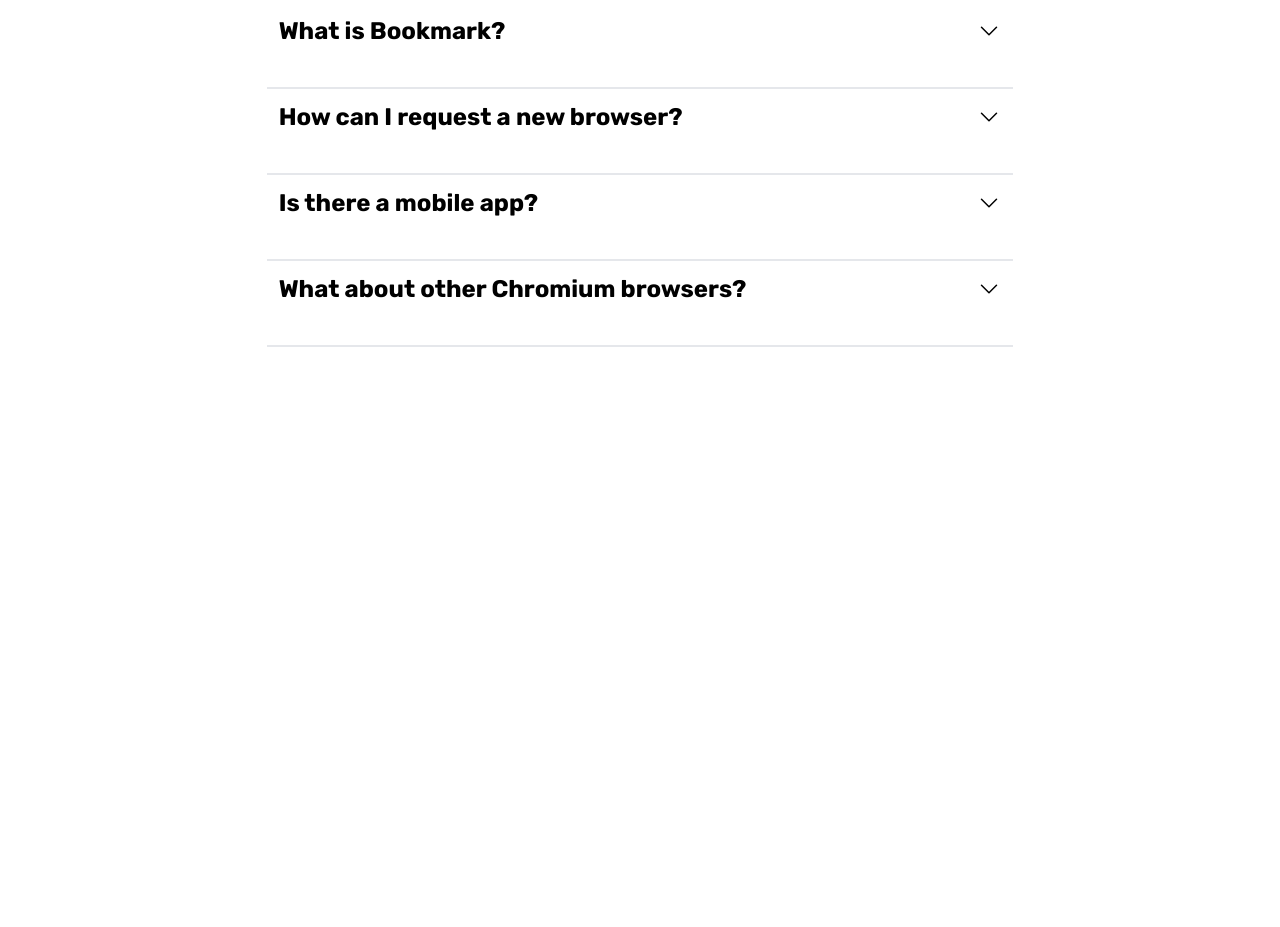
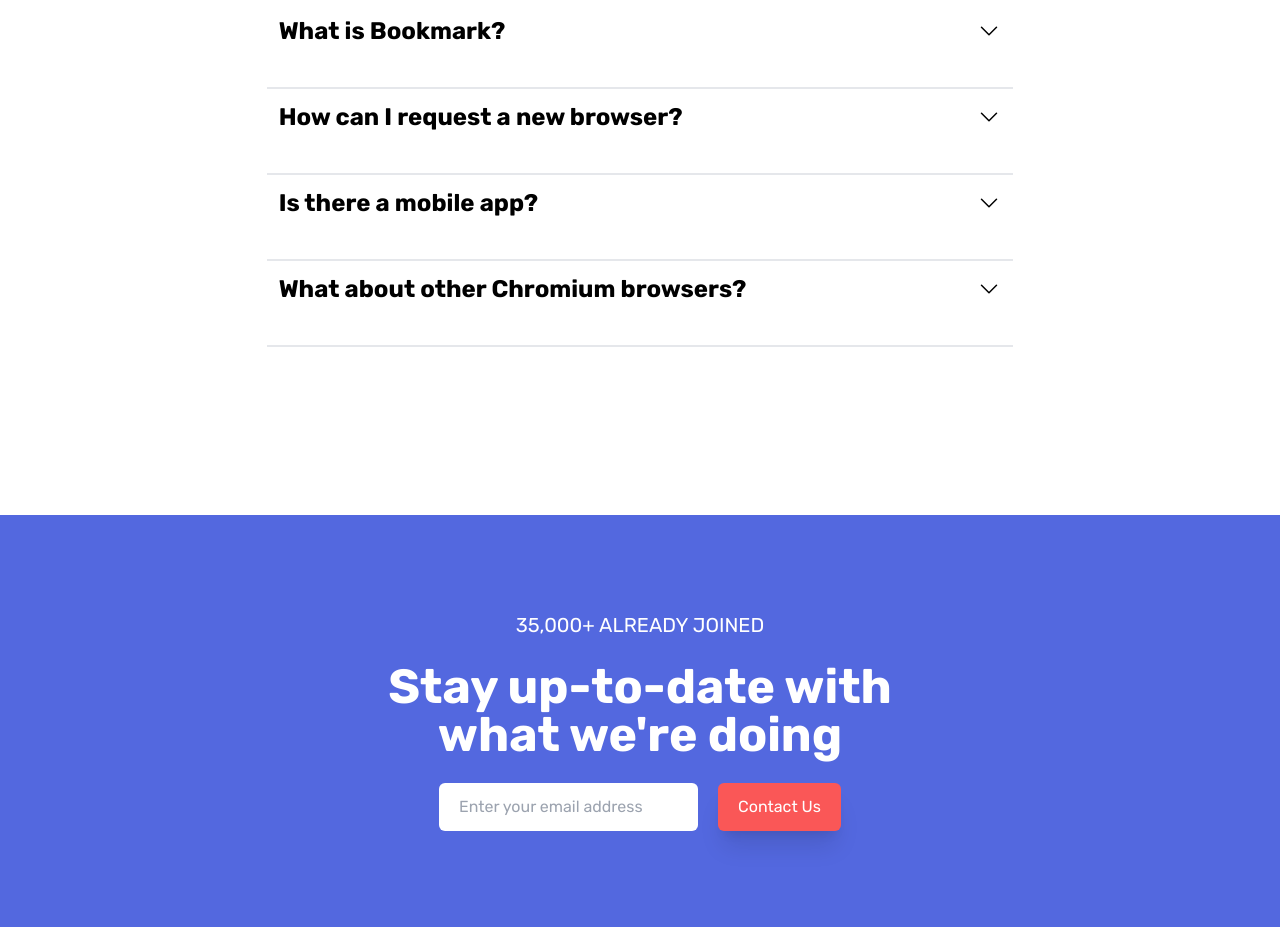
Before and after one commit to Nomorei-nem/bookmark, a website: page index.html in a window 1280 px wide. Shown: the part 2469-3396 px from the top of the page. Before the commit the page ends 2856 px from the top, so only its background shows below. Drawn offline with Linux system fonts and the light colour scheme.

Commit message:
Complete CTA section

```diff
--- a/index.html
+++ b/index.html
@@ -731,7 +731,7 @@
 			</div>
 
 			<!-- FAQ Drop Down List -->
-			<div>
+			<div class="mb-32">
 				<!-- FAQ 1 -->
 				<div class="w-full lg:w-2/3 xl:w-1/2 mx-auto border-b-2 pb-2">
 					<!-- Question + Arrow Container -->
@@ -895,5 +895,32 @@
 				</div>
 			</div>
 		</section>
+
+		<!-- CTA Section -->
+
+		<section class="py-24 px-20 bg-softBlue text-center">
+			<div class="text-white space-y-6 w-full lg:w-1/2 xl:w-2/5 mx-auto">
+				<h3 class="uppercase text-xl">35,000+ already joined</h3>
+				<h2 class="text-5xl font-bold">
+					Stay up-to-date with what we're doing
+				</h2>
+
+				<!-- Email Input / Button Container -->
+				<div
+					class="items-center justify-center flex flex-col md:flex-row gap-5"
+				>
+					<input
+						class="w-full md:w-auto rounded-md px-5 py-3"
+						type="email"
+						placeholder="Enter your email address"
+					/>
+					<button
+						class="w-full md:w-auto bg-softRed text-white px-5 py-3 rounded-md shadow-xl hover:opacity-80 hover:scale-105 hover:shadow-lg transition-all duration-300"
+					>
+						Contact Us
+					</button>
+				</div>
+			</div>
+		</section>
 	</body>
 </html>
```
Also changed, not shown: css/style.css.
